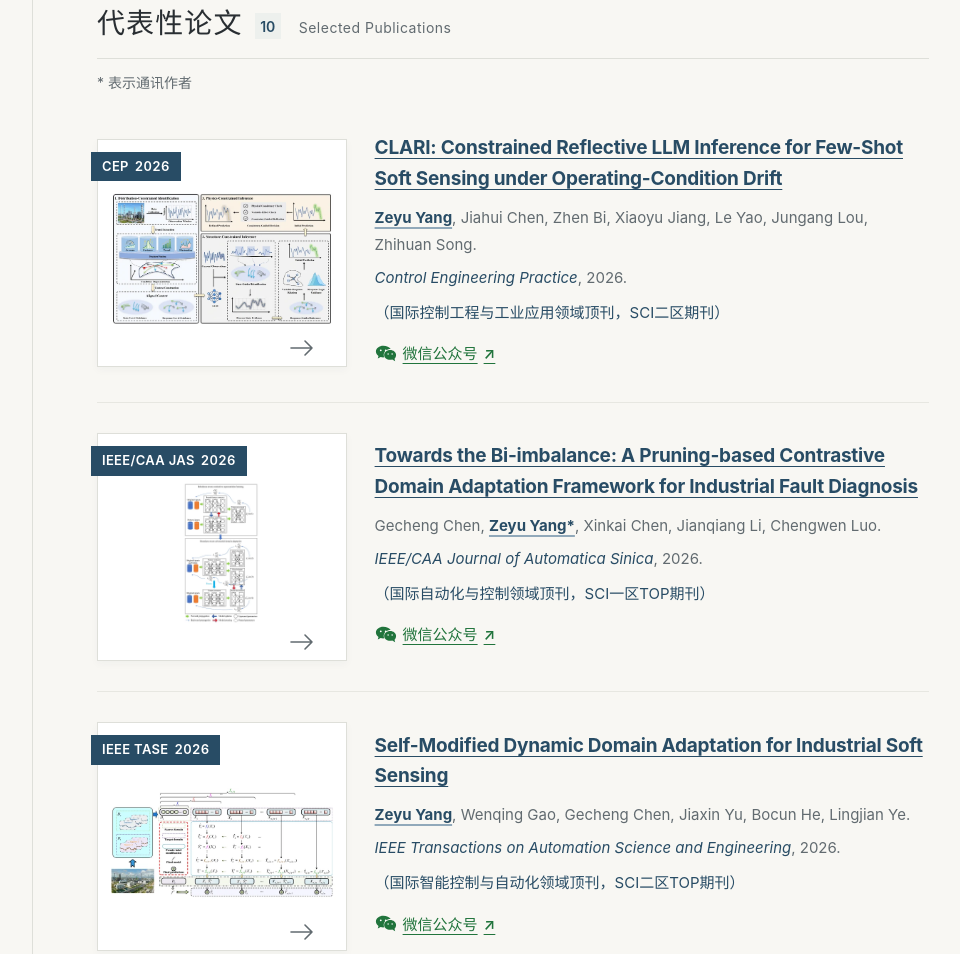
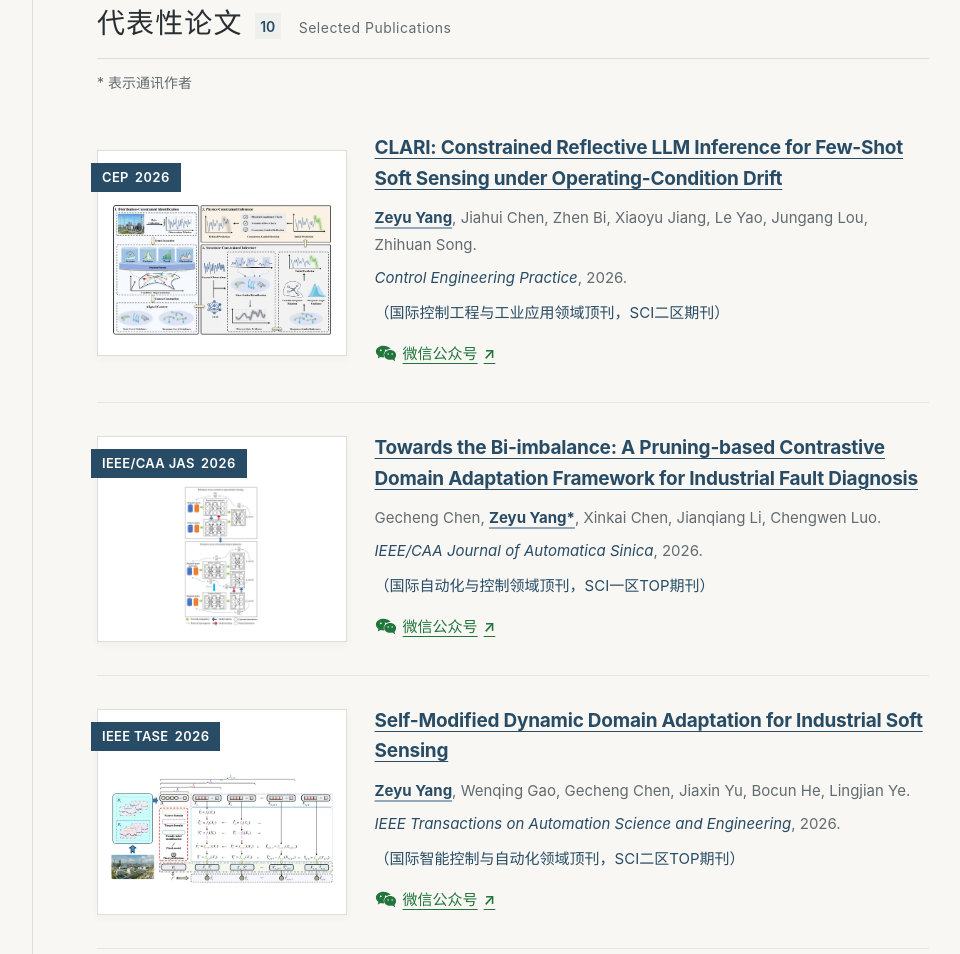
Before and after one commit to ZeallYang/ZeallYang.github.io, an Astro site: page / in a window 1280 px wide. Shown: the part 2593-3547 px from the top of the page, without its empty margins (291-1251 px from the left). Built offline with nearby package versions, Linux system fonts and the light colour scheme; Astro itself is replaced by a stand-in of ours.

Commit message:
Remove paper image hint icons for a cleaner layout

```diff
--- a/src/pages/index.astro
+++ b/src/pages/index.astro
@@ -113,9 +113,6 @@ const biographyPattern = new RegExp(`(${profile.biographyHighlights.map((phrase)
                       aria-haspopup="dialog"
                     >
                       <img class="paper-image" src={asset(paper.image.thumbnail || paper.image.src)} alt={paper.image.alt} width={paper.image.width} height={paper.image.height} loading="lazy" decoding="async" />
-                      <span class="figure-hint" aria-hidden="true">
-                        <svg width="28" height="20" viewBox="0 0 28 20" fill="none" stroke="currentColor" stroke-width="1.6" stroke-linecap="round" stroke-linejoin="round"><path d="M3 10h21m-7-7 7 7-7 7" /></svg>
-                      </span>
                     </a>
                   ) : (
                     <div class="paper-placeholder" lang="zh-CN">
--- a/src/styles/global.css
+++ b/src/styles/global.css
@@ -142,14 +142,11 @@ main > section + section { margin-top: 52px; }
 .paper-visual { position: relative; min-width: 0; border: 1px solid var(--line); background: #fff; box-shadow: 0 3px 8px #243d4c09; }
 .paper-badge { position: absolute; z-index: 1; top: 12px; left: -7px; display: flex; flex-wrap: wrap; align-items: baseline; gap: 6px; max-width: calc(100% + 7px); padding: 3px 11px; background: var(--accent); color: #fff; font-size: 13px; font-weight: 600; line-height: 1.8; letter-spacing: .025em; }
 .paper-badge > span { font-variant-numeric: tabular-nums; }
-.paper-image-trigger { --figure-motion: 320ms cubic-bezier(.22, .61, .36, 1); display: block; overflow: hidden; padding: 48px 10px 36px; background: #fff; cursor: pointer; text-decoration: none; }
+.paper-image-trigger { --figure-motion: 320ms cubic-bezier(.22, .61, .36, 1); display: block; overflow: hidden; padding: 48px 10px 14px; background: #fff; cursor: pointer; text-decoration: none; }
 .paper-image { display: block; width: 100%; height: auto; aspect-ratio: 8 / 5; object-fit: contain; transition: transform var(--figure-motion); }
-.figure-hint { position: absolute; bottom: 8px; right: 30px; display: flex; width: 28px; height: 20px; color: var(--muted); transform: translateX(0); transition: transform var(--figure-motion), color var(--figure-motion); }
 .paper-image-trigger:focus-visible .paper-image { transform: scale(1.04); }
-.paper-image-trigger:focus-visible .figure-hint { transform: translateX(14px); color: var(--accent); }
 @media (hover: hover) and (pointer: fine) {
   .paper-image-trigger:hover .paper-image { transform: scale(1.04); }
-  .paper-image-trigger:hover .figure-hint { transform: translateX(14px); color: var(--accent); }
 }
 .paper-placeholder { display: flex; flex-direction: column; align-items: center; justify-content: center; gap: 4px; aspect-ratio: 8 / 5; padding: 43px 12px 16px; background: #f0f2ef; color: var(--muted); font-size: 14px; }
 .placeholder-number { color: #6f8290; font: 30px/1.2 Georgia, serif; }
@@ -378,7 +375,7 @@ main > .contact-section { background: var(--tint); border-top: 2px solid var(--a
   html { scroll-behavior: auto; }
   .masthead { transition: none; }
   .top-nav-link, .nav-dropdown > summary, .nav-label::after { transition: none; }
-  .paper-image, .figure-hint { transition: none; }
+  .paper-image { transition: none; }
   .paper-lightbox[open] { animation: none; }
 }
 
```
